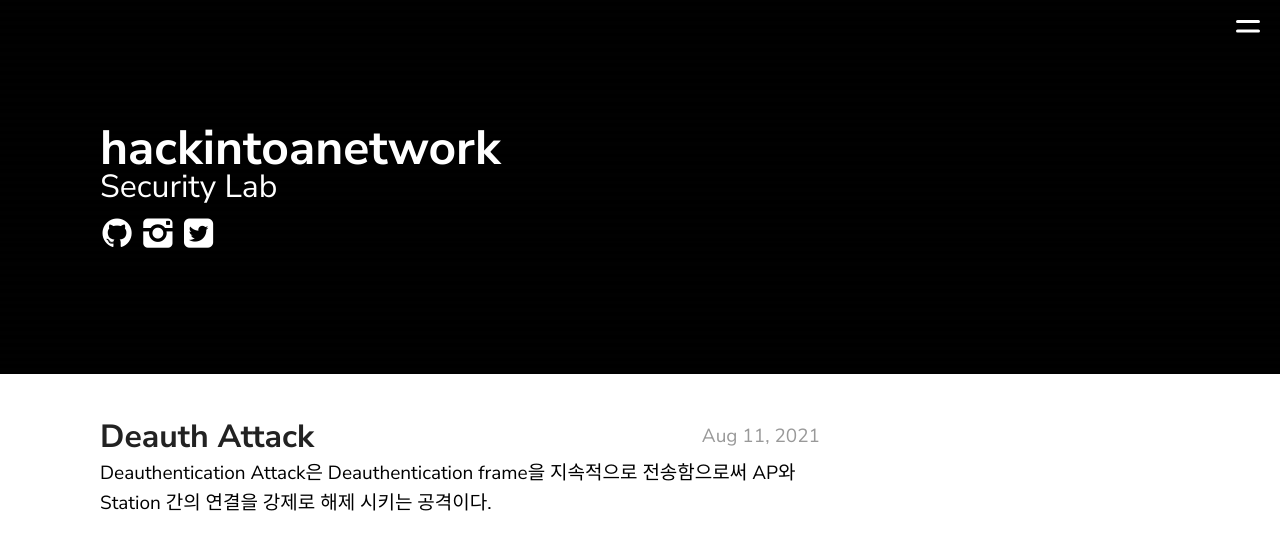
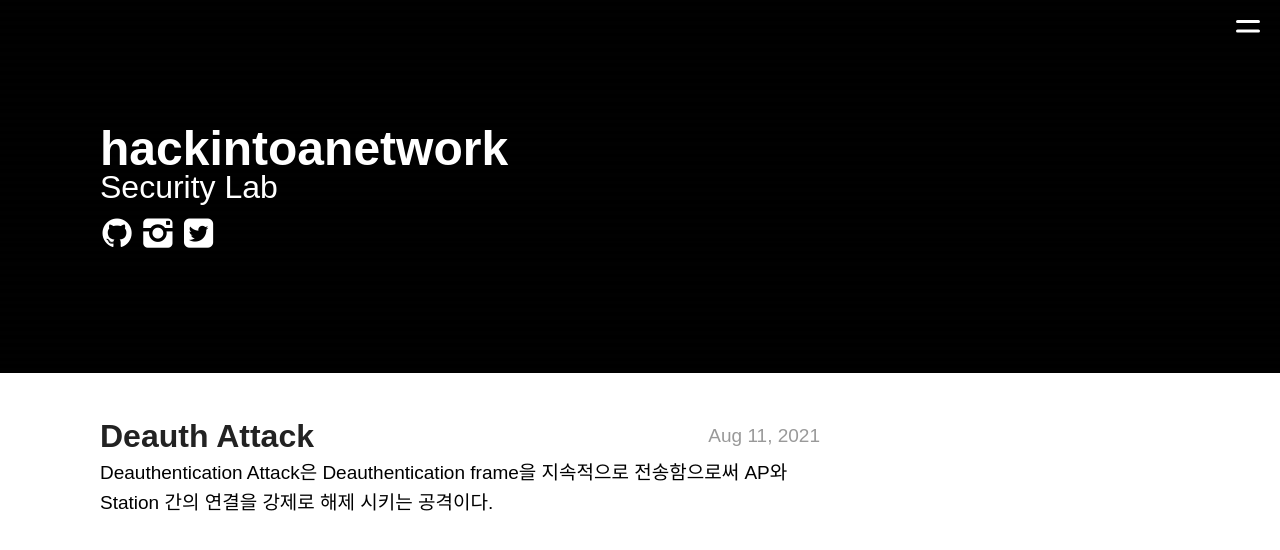
Before and after one commit to Developers-Official/hackintoanetwork.github.io, a Jekyll site: the page built from index.md, in a window 1280 px wide. Shown: the top 550 px of the page. Built offline with Jekyll 4.4.1, drawn with Linux system fonts in a browser that asks for light colours; nearby versions of some CDN libraries.

Commit message:
Update theme.scss

```diff
--- a/_sass/theme.scss
+++ b/_sass/theme.scss
@@ -17,7 +17,6 @@ $lightGray: #eee;
 }
 
 body {
-	font-family: 'Nunito Sans', sans-serif;
 	@include fluidType(16px, 19px);
 	line-height: 1.55em;
 	margin: 0;
```
